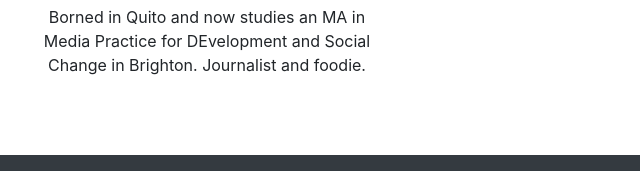
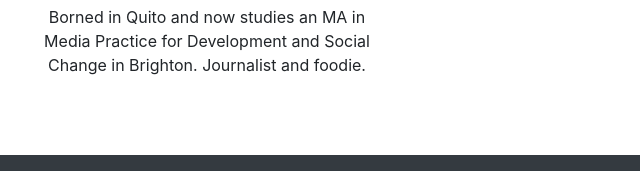
Before and after one commit to Anivinti/Recetas-Ecuador-Mexico, a website: page about.html in a window 1280 px wide. Shown: the part 597-768 px from the top of the page, 433-1073 px from the left. Drawn offline with Linux system fonts and the light colour scheme.

Commit message:
Update about.html

```diff
--- a/about.html
+++ b/about.html
@@ -74,7 +74,7 @@
           <h3>Ana Veintimilla
             <small>MA Student at University of Sussex</small>
           </h3>
-          <p>Borned in Quito and now studies an MA in Media Practice for DEvelopment and Social Change in Brighton. Journalist and foodie.</p>
+          <p>Borned in Quito and now studies an MA in Media Practice for Development and Social Change in Brighton. Journalist and foodie.</p>
         </div>
         <!-- <div class="col-lg-4 col-sm-6 text-center mb-4">
           <img class="rounded-circle img-fluid d-block mx-auto" src="http://placehold.it/200x200" alt="">
```
